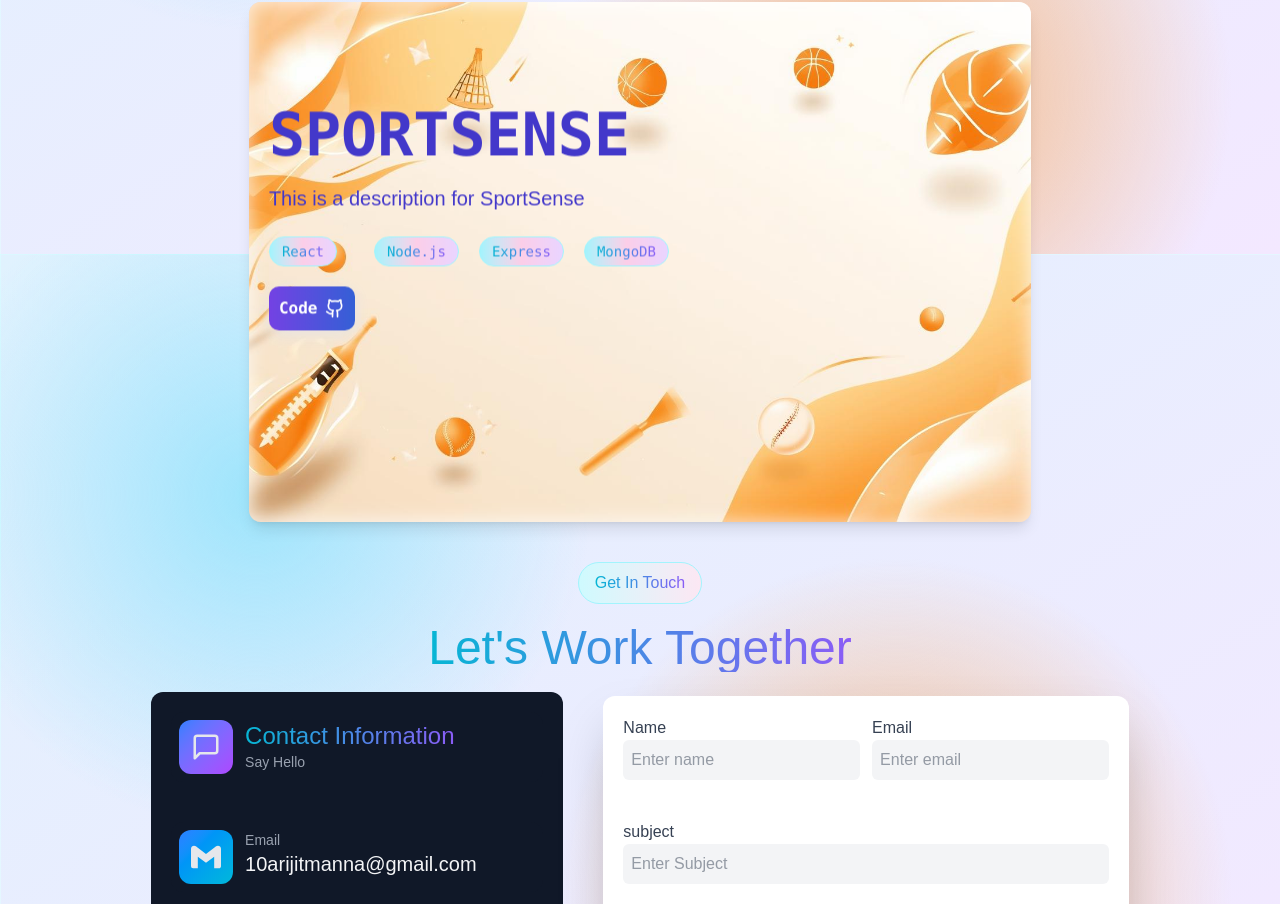
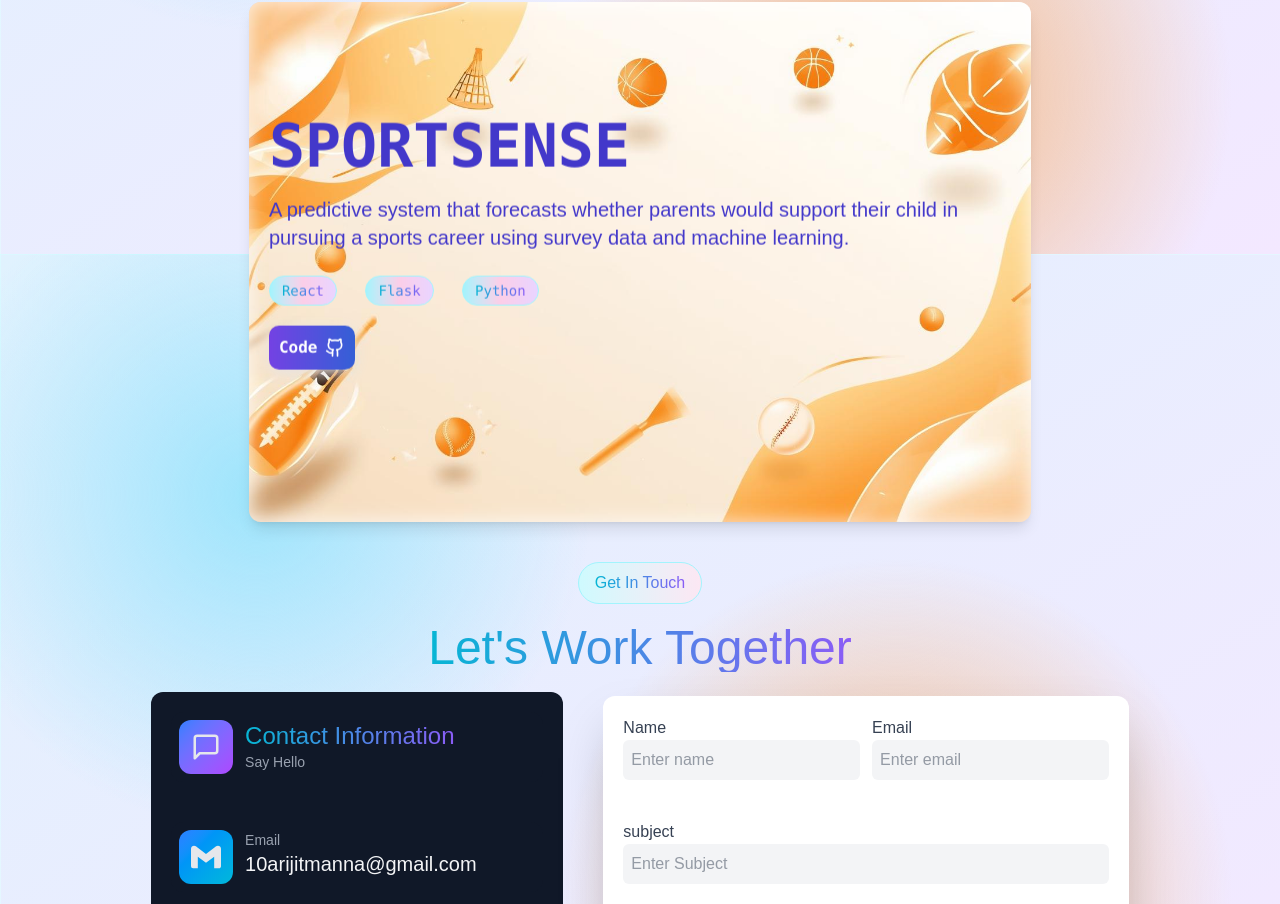
Before and after one commit to Arijitmanna200/Arijit-Manna-Portfolio, a React (Vite) app in the folder Frontend/: page / in a window 1280 px wide. Shown: the part 3746-4650 px from the top of the page. Built offline with nearby package versions, Linux system fonts and the light colour scheme.

Commit message:
little changes

```diff
--- a/Frontend/src/components/Project.jsx
+++ b/Frontend/src/components/Project.jsx
@@ -18,8 +18,8 @@ const Project = () => {
             id: 1,
             img: SPORTSENSE,
             title: "SPORTSENSE",
-            description: "This is a description for SportSense ",
-            TechStack: ["React", "Node.js", "Express", "MongoDB"],
+            description: "A predictive system that forecasts whether parents would support their child in pursuing a sports career using survey data and machine learning.",
+            TechStack: ["React", "Flask", "Python"],
             githubLink: "https://github.com/Arijitmanna200/SportSense.git",
         },
         /* {
```
